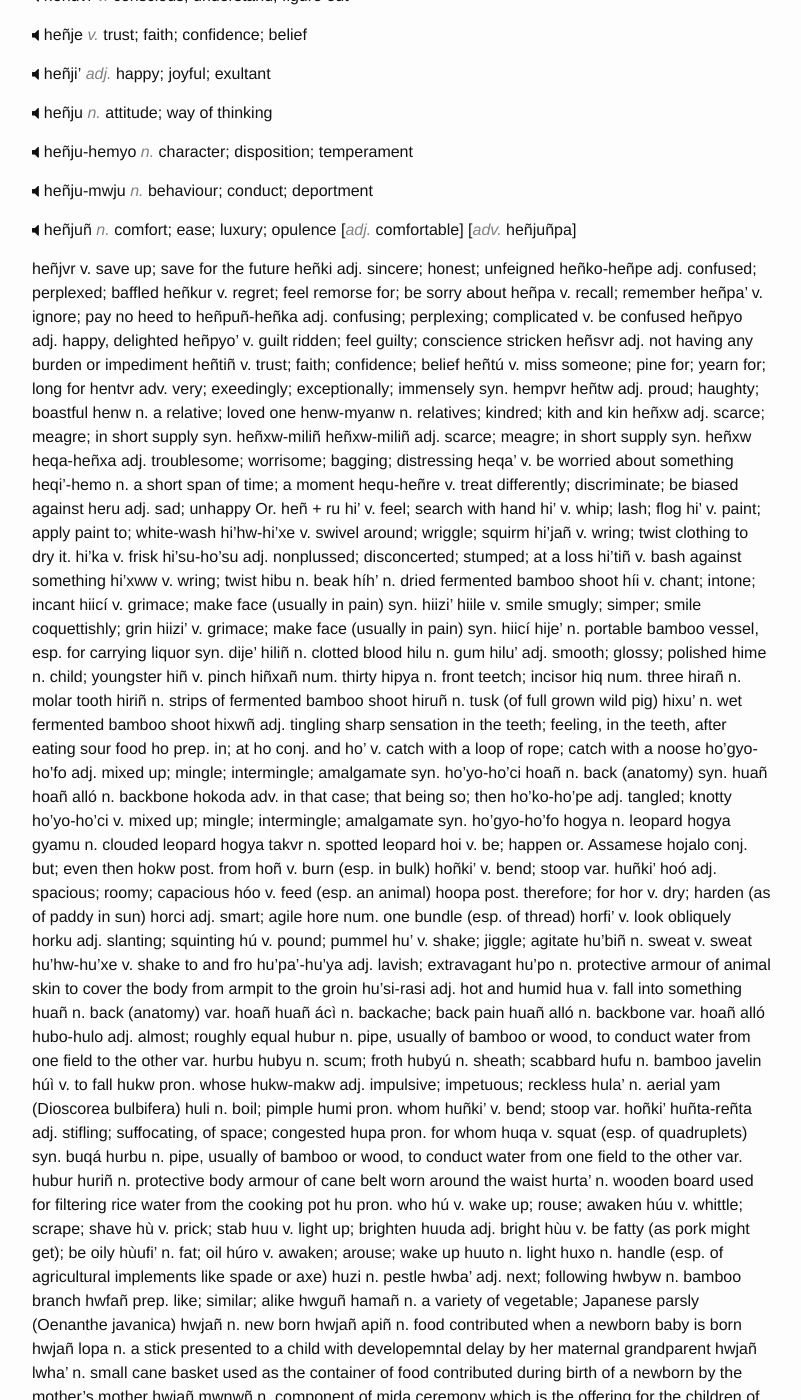
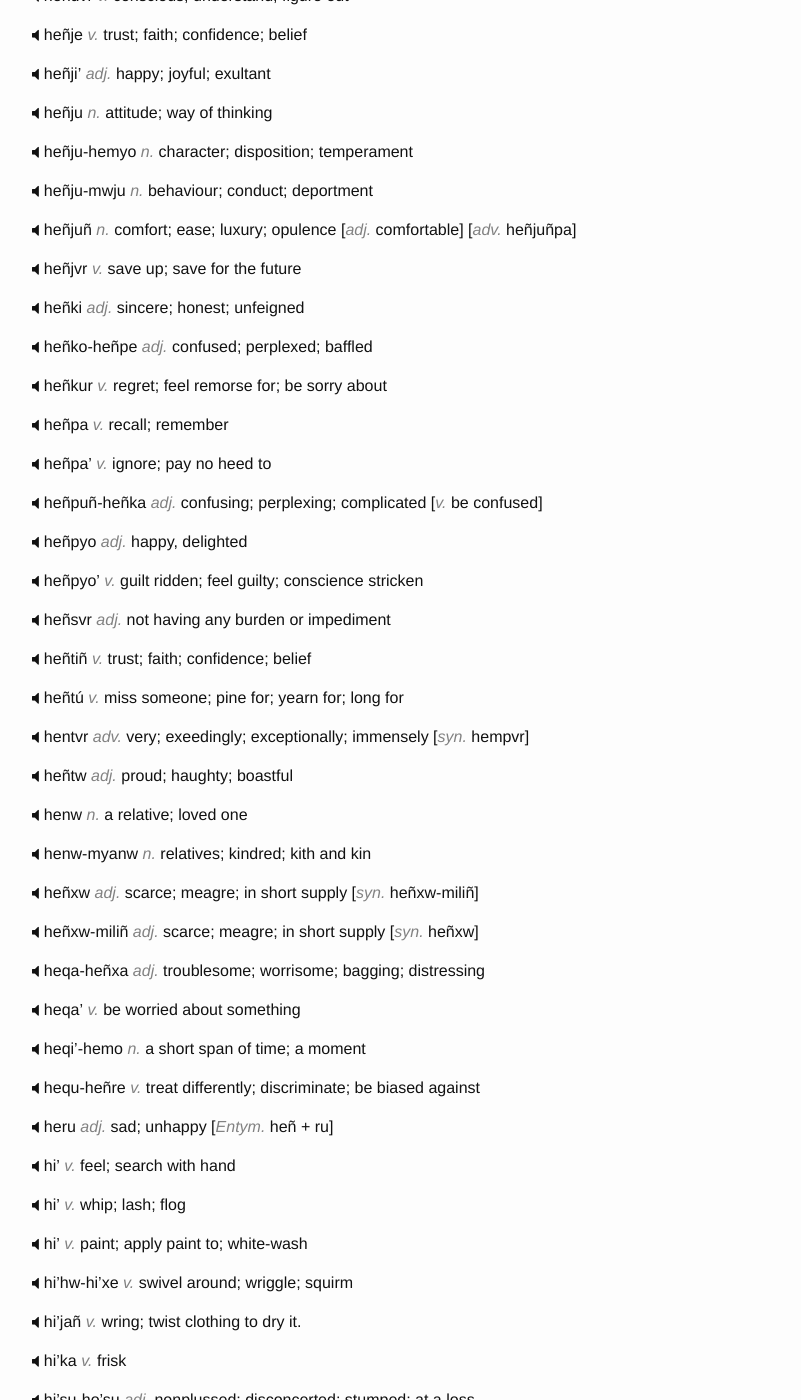
Before and after one commit to hacksparrow/language.apatani.org, a Jekyll site: the page built from dictionary/h.md, in a window 1280 px wide and 1400 px high, scrolled down 4300 px. Shown: the whole window, without its empty margins (238-1039 px from the left). Built offline with Jekyll 4.4.1, drawn with Linux system fonts in a browser that asks for light colours; nearby versions of some CDN libraries; some of the changed text lies outside the part shown.

Commit message:
Update h.md

```diff
--- a/dictionary/h.md
+++ b/dictionary/h.md
@@ -339,150 +339,442 @@ __heñju-mwju__	_n._	behaviour; conduct; deportment
 __heñjuñ__	_n._	comfort; ease; luxury; opulence	[_adj._	comfortable]	[_adv._	heñjuñpa]
 
 
-heñjvr	v.	save up; save for the future
-heñki	adj.	sincere; honest; unfeigned
-heñko-heñpe	adj.	confused; perplexed; baffled
-heñkur	v.	regret; feel remorse for; be sorry about
-heñpa	v.	recall; remember
-heñpa'	v.	ignore; pay no heed to
-heñpuñ-heñka	adj.	confusing; perplexing; complicated	v.	be confused
-heñpyo	adj.	happy, delighted
-heñpyo'	v.	guilt ridden; feel guilty; conscience stricken
-heñsvr	adj.	not having any burden or impediment
-heñtiñ	v.	trust; faith; confidence; belief
-heñtú	v.	miss someone; pine for; yearn for; long for
-hentvr	adv.	very; exeedingly; exceptionally; immensely	syn.	hempvr
-heñtw	adj.	proud; haughty; boastful
-henw	n.	a relative; loved one
-henw-myanw	n.	relatives; kindred; kith and kin
-heñxw	adj.	scarce; meagre; in short supply	syn.	heñxw-miliñ
-heñxw-miliñ	adj.	scarce; meagre; in short supply	syn.	heñxw
-heqa-heñxa	adj.	troublesome; worrisome; bagging; distressing
-heqa'	v.	be worried about something
-heqi'-hemo	n.	a short span of time; a moment
-hequ-heñre	v.	treat differently; discriminate; be biased against
-heru	adj.	sad; unhappy	Or.	heñ + ru
-hi'	v.	feel; search with hand
-hi'	v.	whip; lash; flog
-hi'	v.	paint; apply paint to; white-wash
-hi'hw-hi'xe	v.	swivel around; wriggle; squirm
-hi'jañ	v.	wring; twist clothing to dry it.
-hi'ka	v.	frisk
-hi'su-ho'su	adj.	nonplussed; disconcerted; stumped; at a loss
-hi'tiñ	v.	bash against something
-hi'xww	v.	wring; twist
-hibu	n.	beak
-híh'	n.	dried fermented bamboo shoot
-híi	v.	chant; intone; incant
-hiicí	v.	grimace; make face (usually in pain)	syn.	hiizi'
-hiile	v.	smile smugly; simper;  smile coquettishly; grin
-hiizi'	v.	grimace; make face (usually in pain)	syn.	hiicí
-hije'	n.	portable bamboo vessel, esp. for carrying liquor	syn.	dije'
-hiliñ	n.	clotted blood
-hilu	n.	gum
-hilu'	adj.	smooth; glossy; polished
-hime	n.	child; youngster
-hiñ	v.	pinch
-hiñxañ	num.	thirty
-hipya	n.	front teetch; incisor
-hiq	num.	three
-hirañ	n.	molar tooth
-hiriñ	n.	strips of fermented bamboo shoot
-hiruñ	n.	tusk (of full grown wild pig)
-hixu'	n.	wet fermented bamboo shoot
-hixwñ	adj.	tingling sharp sensation in the teeth; feeling, in the teeth, after eating sour food
-ho	prep.	in; at
-ho	conj.	and
-ho'	v.	catch with a loop of rope; catch with a noose
-ho'gyo-ho'fo	adj.	mixed up; mingle; intermingle; amalgamate	syn.	ho'yo-ho'ci
-hoañ	n.	back (anatomy)	syn.	huañ
-hoañ alló	n.	backbone
-hokoda	adv.	in that case; that being so; then
-ho'ko-ho'pe	adj.	tangled; knotty
-ho'yo-ho'ci	v.	mixed up; mingle; intermingle; amalgamate	syn.	ho'gyo-ho'fo
-hogya	n.	leopard
-hogya gyamu	n.	clouded leopard
-hogya takvr	n.	spotted leopard
-hoi	v.	be; happen	or.	Assamese
-hojalo	conj.	but; even then
-hokw	post.	from
-hoñ	v.	burn (esp. in bulk)
-hoñki'	v.	bend; stoop	var.	huñki'
-hoó	adj.	spacious; roomy; capacious
-hóo	v.	feed (esp. an animal)
-hoopa	post.	therefore; for
-hor	v.	dry; harden (as of paddy in sun)
-horci	adj.	smart; agile
-hore	num.	one bundle (esp. of thread)
-horfi'	v.	look obliquely
-horku	adj.	slanting; squinting
-hú	v.	pound; pummel
-hu'	v.	shake; jiggle; agitate
-hu'biñ	n.	sweat	v.	sweat
-hu'hw-hu'xe	v.	shake to and fro
-hu'pa'-hu'ya	adj.	lavish; extravagant
-hu'po	n.	protective armour of animal skin to cover the body from armpit to the groin
-hu'si-rasi	adj.	hot and humid
-hua	v.	fall into something
-huañ	n.	back (anatomy)	var.	hoañ
-huañ ácì	n.	backache; back pain
-huañ alló	n.	backbone	var.	hoañ alló
-hubo-hulo	adj.	almost; roughly equal
-hubur	n.	pipe, usually of bamboo or wood, to conduct water from one field to the other	var.	hurbu
-hubyu	n.	scum; froth
-hubyú	n.	sheath; scabbard
-hufu	n.	bamboo javelin
-húì	v.	to fall
-hukw	pron.	whose
-hukw-makw	adj.	impulsive; impetuous; reckless
-hula'	n.	aerial yam (Dioscorea bulbifera)
-huli	n.	boil; pimple
-humi	pron.	whom
-huñki'	v.	bend; stoop	var.	hoñki'
-huñta-reñta	adj.	stifling; suffocating, of space; congested
-hupa	pron.	for whom
-huqa	v.	squat (esp. of quadruplets)	syn.	buqá
-hurbu	n.	pipe, usually of bamboo or wood, to conduct water from one field to the other	var.	hubur
-huriñ	n.	protective body armour of cane belt worn around the waist
-hurta'	n.	wooden board used for filtering rice water from the cooking pot
-hu	pron.	who
-hú	v.	wake up; rouse; awaken
-húu	v.	whittle; scrape; shave
-hù	v.	prick; stab
-huu	v.	light up; brighten
-huuda	adj.	bright
-hùu	v.	be fatty (as pork might get); be oily
-hùufi'	n.	fat; oil
-húro	v.	awaken; arouse; wake up
-huuto	n.	light
-huxo	n.	handle (esp. of agricultural implements like spade or axe)
-huzi	n.	pestle
-hwba'	adj.	next; following
-hwbyw	n.	bamboo branch
-hwfañ	prep.	like; similar; alike
-hwguñ hamañ	n.	a variety of vegetable; Japanese parsly (Oenanthe javanica)
-hwjañ	n.	new born
-hwjañ apiñ	n.	food contributed when a newborn baby is born
-hwjañ lopa	n.	a stick presented to a child with developemntal delay by her maternal grandparent
-hwjañ lwha'	n.	small cane basket used as the container of food contributed during birth of a newborn by the mother's mother
-hwjañ mwnwñ	n.	component of mida ceremony which is the offering for the children of the newly married couple
-hwjo	n.	a variety of bamboo
-hwka' hamañ	n.	a variety of edible fern
-hwki	n.	stillbirth
-hwmi	pron.	that; third person accusative pronoun
-hwpe hamañ	n.	a variety of vegetable (Elatostema platyphyllum)
-hwra'		again; once more
-hwri	n.	small particle of dirt
-hwri-hwxo	n.	dirt particles
-hwro hamañ	n.	a variety of eggplant taken as vegetable
-hwrw	n.	a traditional dance accompanied by ballad of same name, usually performed by the males
-hwsañ	n.	grass; fodder
-hwsò	n.	a variety of bamboo	syn.	bihé
-hww	pron.	that
-hwwbo	n.	bull
-hwwmi	n.	widow
-hwwnw	n.	cow
-hwwzi	dem.	those two
-hwzañ	n.	shame; shy	v.	be shy
-hwzò	n.	the ninth day of the ten-day post-natal confinement of a mother and newborn
-hwzur hamañ	n.	a variety of vegetable
+__heñjvr__	_v._	save up; save for the future
+
+
+__heñki__	_adj._	sincere; honest; unfeigned
+
+
+__heñko-heñpe__	_adj._	confused; perplexed; baffled
+
+
+__heñkur__	_v._	regret; feel remorse for; be sorry about
+
+
+__heñpa__	_v._	recall; remember
+
+
+__heñpa'__	_v._	ignore; pay no heed to
+
+
+__heñpuñ-heñka__	_adj._	confusing; perplexing; complicated	[_v._	be confused]
+
+
+__heñpyo__	_adj._	happy, delighted
+
+
+__heñpyo'__	_v._	guilt ridden; feel guilty; conscience stricken
+
+
+__heñsvr__	_adj._	not having any burden or impediment
+
+
+__heñtiñ__	_v._	trust; faith; confidence; belief
+
+
+__heñtú__	_v._	miss someone; pine for; yearn for; long for
+
+
+__hentvr__	_adv._	very; exeedingly; exceptionally; immensely	[_syn._	hempvr]
+
+
+__heñtw__	_adj._	proud; haughty; boastful
+
+
+__henw__	_n._	a relative; loved one
+
+
+__henw-myanw__	_n._	relatives; kindred; kith and kin
+
+
+__heñxw__	_adj._	scarce; meagre; in short supply	[_syn._	heñxw-miliñ]
+
+
+__heñxw-miliñ__	_adj._	scarce; meagre; in short supply	[_syn._	heñxw]
+
+
+__heqa-heñxa__	_adj._	troublesome; worrisome; bagging; distressing
+
+
+__heqa'__	_v._	be worried about something
+
+
+__heqi'-hemo__	_n._	a short span of time; a moment
+
+
+__hequ-heñre__	_v._	treat differently; discriminate; be biased against
+
+
+__heru__	_adj._	sad; unhappy	[_Entym._	heñ + ru]
+
+
+__hi'__	_v._	feel; search with hand
+
+
+__hi'__	_v._	whip; lash; flog
+
+
+__hi'__	_v._	paint; apply paint to; white-wash
+
+
+__hi'hw-hi'xe__	_v._	swivel around; wriggle; squirm
+
+
+__hi'jañ__	_v._	wring; twist clothing to dry it.
+
+
+__hi'ka__	_v._	frisk
+
+
+__hi'su-ho'su__	_adj._	nonplussed; disconcerted; stumped; at a loss
+
+
+__hi'tiñ__	__v._	bash against something
+
+
+__hi'xww__	-v._	wring; twist
+
+
+__hibu__	_n._	beak
+
+
+__híh'__	_n._	dried fermented bamboo shoot
+
+
+__híi__	_v._	chant; intone; incant
+
+
+__hiicí__	_v._	grimace; make face (usually in pain)	[_syn._	hiizi']
+
+
+__hiile__	_v._	smile smugly; simper;  smile coquettishly; grin
+
+
+__hiizi'__	_v._	grimace; make face (usually in pain)	[_syn._	hiicí]
+
+
+__hije'__	_n._	portable bamboo vessel (esp. for carrying liquor)	[_syn._	dije']
+
+
+__hiliñ__	_n._	clotted blood
+
+
+__hilu__	_n._	gum
+
+
+__hilu'__	_adj._	smooth; glossy; polished
+
+
+__hime__	_n._	child; youngster
+
+
+__hiñ__	_v._	pinch
+
+
+__hiñxañ__	_num._	thirty
+
+
+__hipya__	_n._	front teetch; incisor
+
+
+__hiq__	_num._	three
+
+
+__hirañ__	_n._	molar tooth
+
+
+__hiriñ__	_n._	strips of fermented bamboo shoot
+
+
+__hiruñ__	_n._	tusk (of full grown wild pig)
+
+
+__hixu'__	_n._	wet fermented bamboo shoot
+
+
+__hixwñ__	_adj._	tingling sharp sensation in the teeth; feeling, in the teeth, after eating sour food
+
+
+__ho__	_prep._	in; at
+
+
+__ho__	_conj._	and
+
+
+__ho'__	_v._	catch with a loop of rope; catch with a noose
+
+
+__ho'gyo-ho'fo__	_adj._	mixed up; mingle; intermingle; amalgamate	[_syn._	ho'yo-ho'ci]
+
+
+__hoañ__	_n._	back (anatomy)	[_syn._	huañ]
+
+
+__hoañ alló__	_n._	backbone
+
+
+__hokoda__	_adv._	in that case; that being so; then
+
+
+__ho'ko-ho'pe__	_adj._	tangled; knotty
+
+
+__ho'yo-ho'ci__	_v._	mixed up; mingle; intermingle; amalgamate	[_syn._	ho'gyo-ho'fo]
+
+
+__hogya__	_n._	leopard
+
+
+__hogya gyamu__	_n._	clouded leopard
+
+
+__hogya takvr__	_n._	spotted leopard
+
+
+__hoi__	_v._	be; happen	[_or._	Assamese]
+
+
+__hojalo__	_conj._	but; even then
+
+
+__hokw__	_post._	from
+
+
+__hoñ__	_v._	burn (esp. in bulk)
+
+
+__hoñki'__	_v._	bend; stoop	[_var._	huñki']
+
+
+__hoó__	_adj._	spacious; roomy; capacious
+
+
+__hóo__	_v._	feed (__esp._ an animal)
+
+
+__hoopa__	_post._	therefore; for
+
+
+__hor__	_v._	dry; harden (as of paddy in sun)
+
+
+__horci__	_adj._	smart; agile
+
+
+__hore__	_num._	one bundle (_esp._ of thread)
+
+
+__horfi'__	v.	look obliquely
+
+
+__horku__	_adj._	slanting; squinting
+
+
+__hú__	_v._	pound; pummel
+
+
+__hu'__	_v._	shake; jiggle; agitate
+
+
+__hu'biñ__	_n._	sweat	[_v._	sweat]
+
+
+__hu'hw-hu'xe__	_v._	shake to and fro
+
+
+__hu'pa'-hu'ya__	_adj._	lavish; extravagant
+
+
+__hu'po__	_n._	protective armour of animal skin to cover the body from armpit to the groin
+
+
+__hu'si-rasi__	_adj._	hot and humid
+
+
+__hua_	_v._	fall into something
+
+
+__huañ__	_n._	back (anatomy)	[_var._	hoañ]
+
+
+__huañ ácì__	_n._	backache; back pain
+
+
+__huañ alló__	_n._	backbone	[_var._	hoañ alló]
+
+
+__hubo-hulo__	__adj._	almost; roughly equal
+
+
+__hubur__	_n._	pipe, usually of bamboo or wood, to conduct water from one field to the other	[_var._	hurbu]
+
+
+__hubyu__	_n._	scum; froth
+
+
+__hubyú__	_n._	sheath; scabbard
+
+
+__hufu__	_n._	bamboo javelin
+
+
+__húì__	_v._	fall
+
+
+__hukw__	_pron._	whose
+
+
+__hukw-makw__	_adj._	impulsive; impetuous; reckless
+
+
+__hula'__	_n._	aerial yam (_Dioscorea bulbifera_)
+
+
+__huli__	_n._	boil; pimple
+
+
+__humi__	_pron._	whom
+
+
+__huñki'	v.	bend; stoop	[_var._	hoñki']
+
+
+__huñta-reñta__	_adj._	stifling; suffocating, of space; congested
+
+
+__hupa__	_pron._	for whom
+
+
+__huqa__	_v._	squat (esp. of quadruplets)	[_syn._	buqá]
+
+
+__hurbu__	_n._	pipe, usually of bamboo or wood, to conduct water from one field to the other	[_var._	hubur]
+
+
+__huriñ__	_n._	protective body armour of cane belt worn around the waist
+
+
+__hurta'__	_n._	wooden board used for filtering rice water from the cooking pot
+
+
+__hu_	_pron._	who
+
+
+__hú__	_v._	wake up; rouse; awaken
+
+
+__húu__	_v._	whittle; scrape; shave
+
+
+__hù__	__v._	prick; stab
+
+
+__huu__	_v._	light up; brighten
+
+
+__huuda__	_adj._	bright
+
+
+__hùu__	_v._	be fatty (as pork might get); be oily
+
+
+__hùufi'__	_n._	fat; oil
+
+
+__húro__	_v._	awaken; arouse; wake up
+
+
+__huuto__	_n._	light
+
+
+__huxo__	_n._	handle (esp. of agricultural implements like spade or axe)
+
+
+__huzi__	_n._	pestle
+
+
+__hwba'__	_adj._	next; following
+
+
+__hwbyw__	_n._	bamboo branch
+
+
+__hwfañ__	_prep._	like; similar; alike
+
+
+__hwguñ hamañ__	_n._	a variety of vegetable; Japanese parsly (_Oenanthe javanica_)
+
+
+__hwjañ__	_n._	new born
+
+
+__hwjañ apiñ__	_n._	food contributed when a newborn baby is born
+
+
+__hwjañ lopa__	_n._	a stick presented to a child with developemntal delay by her maternal grandparent
+
+
+__hwjañ lwha'__	_n._	small cane basket used as the container of food contributed during birth of a newborn by the mother's mother
+
+
+__hwjañ mwnwñ__	_n._	component of mida ceremony which is the offering for the children of the newly married couple
+
+
+__hwjo__	_n._	a variety of bamboo
+
+
+__hwka' hamañ__	_n._	a variety of edible fern
+
+
+__hwki__	_n._	stillbirth
+
+
+__hwmi__	_pron._	that; third person accusative pronoun
+
+
+__hwpe hamañ__	_n._	a variety of vegetable (_Elatostema platyphyllum_)
+
+
+__hwra'_ _adv._		again; once more
+
+
+__hwri__	_n._	small particle of dirt
+
+
+__hwri-hwxo__	_n._	dirt particles
+
+
+__hwro hamañ__	_n._	a variety of eggplant taken as vegetable
+
+
+__hwrw__	_n._	a traditional dance accompanied by ballad of same name, usually performed by the males
+
+
+__hwsañ__	_n._	grass; fodder
+
+
+__hwsò__	_n._	a variety of bamboo	[_syn._	bihé]
+
+
+__hww__	_pron._	that
+
+
+__hwwbo__	_n._	bull
+
+
+__hwwmi__	_n._	widow
+
+
+__hwwnw__	_n._	cow
+
+
+__hwwzi__	_dem._	those two
+
+
+__hwzañ__	_n._	shame; shy	[_v._	be shy]
+
+
+__hwzò__	_n._	the ninth day of the ten-day post-natal confinement of a mother and newborn
+
+
+__hwzur hamañ__	_n._	a variety of vegetable
```
